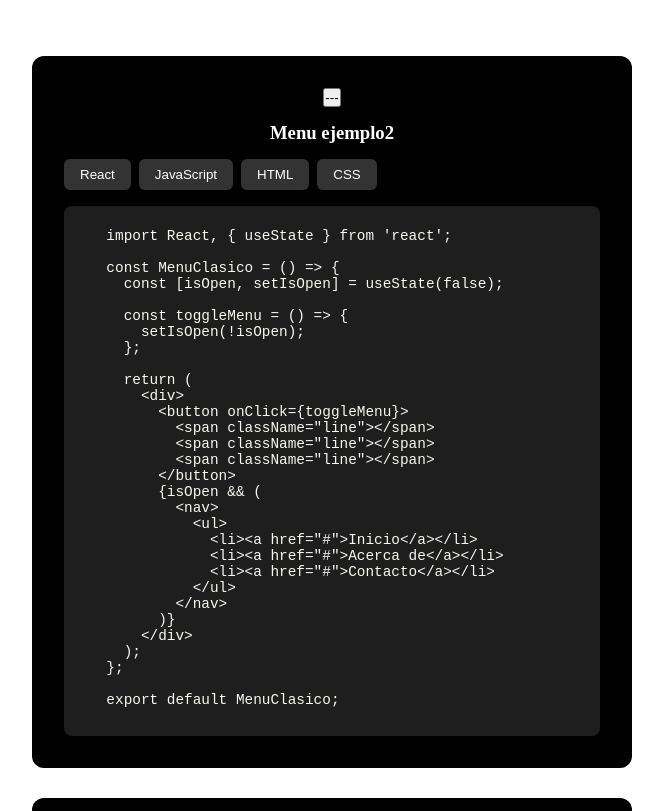
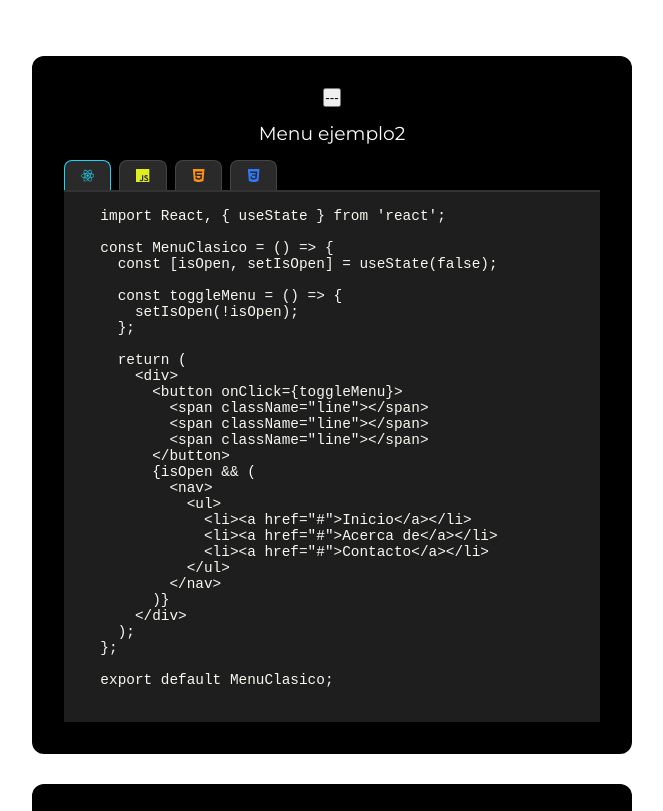
Before and after one commit to Gero0202/BurguerLabs, a Next.js app: page / in a window 1280 px wide. Shown: the part 760-1571 px from the top of the page, without its empty margins (308-971 px from the left). Built offline with nearby package versions, Linux system fonts and the light colour scheme.

Commit message:
botones y texto

```diff
--- a/src/app/components/CodeTabs.tsx
+++ b/src/app/components/CodeTabs.tsx
@@ -2,6 +2,8 @@
 
 import React, { useState } from "react";
 import styles from "@/app/css/codetabs.module.css"
+import { FaReact } from "react-icons/fa";
+import { SiJavascript, SiHtml5, SiCss3 } from "react-icons/si";
 
 interface CoderTabsProps {
     reactCode: string;
@@ -34,27 +36,38 @@ const CodeTabs: React.FC<CoderTabsProps> = ({ reactCode, javascriptCode, cssCode
                 <div className={styles["tabs-buttons"]}>
                     <button
                         onClick={() => setActiveTab('react')}
-                        className={activeTab === 'react' ? 'active' : ''}
+                        style={{
+                            borderColor: activeTab === 'react' ? "rgba(31, 212, 244, 1)" : "#444"
+                        }}
                     >
-                        React
+                        <FaReact color="rgba(31, 212, 244, 1)" />
                     </button>
+
                     <button
                         onClick={() => setActiveTab('javascript')}
-                        className={activeTab === 'javascript' ? 'active' : ''}
+                        style={{
+                            borderColor: activeTab === 'javascript' ? "rgba(224, 238, 31, 1)" : "#444"
+                        }}
                     >
-                        JavaScript
+                        <SiJavascript color="rgba(224, 238, 31, 1)" />
                     </button>
+
                     <button
                         onClick={() => setActiveTab('html')}
-                        className={activeTab === 'html' ? 'active' : ''}
+                        style={{
+                            borderColor: activeTab === 'html' ? "rgba(255, 144, 25, 1)" : "#444"
+                        }}
                     >
-                        HTML
+                        <SiHtml5 color="rgba(255, 144, 25, 1)" />
                     </button>
+
                     <button
                         onClick={() => setActiveTab('css')}
-                        className={activeTab === 'css' ? 'active' : ''}
+                        style={{
+                            borderColor: activeTab === 'css' ? "rgba(47, 123, 255, 1)" : "#444"
+                        }}
                     >
-                        CSS
+                        <SiCss3 color="rgba(47, 123, 255, 1)" />
                     </button>
                 </div>
                 <div className={styles["code-content"]}>
--- a/src/app/components/Contenedor.tsx
+++ b/src/app/components/Contenedor.tsx
@@ -1,6 +1,13 @@
 import React, { ReactNode } from 'react';
 import CodeTabs from './CodeTabs';
 import styles from "@/app/css/contenedor.module.css"
+import { Montserrat } from 'next/font/google';
+
+const montserrat = Montserrat({
+  subsets: ['latin'],  // adapta si tienes otros subsets
+  weight: '400',       // adapta a los pesos que necesites
+  style: 'normal'
+});
 
 interface MenuCardsProps {
     title: string;
--- a/src/app/css/codetabs.module.css
+++ b/src/app/css/codetabs.module.css
@@ -6,22 +6,19 @@
 .code-content {
   width: 100%;
   height: 530px;
-  background-color: #1e1e1e; /* como editor */
-  border-radius: 8px;
-  padding: 6px;
-  margin-top: 1rem;
-  overflow-x: auto; /* scroll solo si es necesario */
+  background-color: #1e1e1e;
+  overflow-x: auto;
   overflow-y: auto;
 }
 
-/* Para los bloques de código */
+
 .code-content pre {
-   margin: 0;               /* elimina márgenes extra */
+   margin: 0;
   padding: 0;
-  height: 100%;           /* elimina padding interno */
-  white-space: pre;        /* mantiene formato del código */
-  overflow-x: auto;        /* scrollea solo si se pasa */
-  text-align: left;       /* 🔑 alinea el código hacia la derecha */
+  height: 100%;
+  white-space: pre;
+  overflow-x: auto;
+  text-align: left;
 }
 
 .code-content p {
@@ -34,18 +31,25 @@
 .tabs-buttons {
   display: flex;
   gap: 0.5rem;
-  flex-wrap: wrap; /* para que bajen si no entran */
+  flex-wrap: wrap;
+   border-bottom: 2px solid #333;
 }
 
 .tabs-buttons button {
-  background: #333;
-  color: white;
-  border: none;
+  display: flex;
+  align-items: center;
+  gap: 0.4rem;
+  background: #2a2a2a;
+  border: 1px solid #444;
+  border-bottom: none;
   padding: 0.5rem 1rem;
-  border-radius: 6px;
+  border-radius: 8px 8px 0 0;
   cursor: pointer;
+  color: #ccc;
+  transition: background 0.2s, color 0.2s;
 }
 
-.tabs-buttons button.active {
-  background: #007bff;
+.tabs-buttons button:hover {
+  background: #3a3a3a;
+  color: white;
 }
--- a/src/app/css/contenedor.module.css
+++ b/src/app/css/contenedor.module.css
@@ -12,8 +12,8 @@
     box-sizing: border-box;
     overflow-x: hidden;
     border-radius: 12px;
-    height: auto;          /* 🔑 quitamos el alto fijo */
-    overflow-y: visible;   /* 🔑 el scroll no va acá */
+    height: auto;
+    overflow-y: visible;
 }
 
 .code-container{
@@ -27,6 +27,8 @@
 .menu-title{
   margin-bottom: 15px;
   text-align: center;
+  font-family: 'Montserrat', sans-serif;
+  font-weight: 400;
 }
 
 @media (max-width: 650px) {
```
Also changed, not shown: package.json (+4 -3 lines), 1 other file (tests, documents, lock files or other folders).
